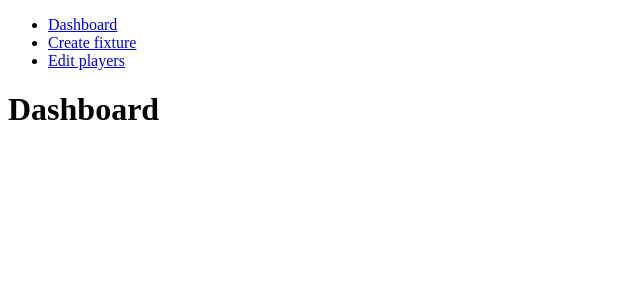
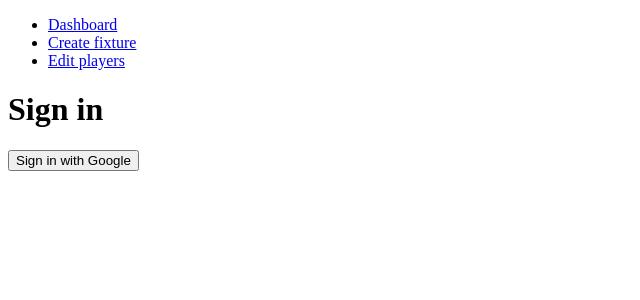
Before and after one commit to dlh89/ELO-teams, a SvelteKit app: page / in a window 1280 px wide. Shown: the top 300 px of the page, without its empty margins (0-640 px from the left). Built offline with nearby package versions, Linux system fonts and the light colour scheme; no server answers.

Commit message:
Handle google sign in with redirect in index.svelte

```diff
--- a/src/routes/index.svelte
+++ b/src/routes/index.svelte
@@ -1 +1,30 @@
-<h1>Dashboard</h1>
+<script>
+    import { app } from "../config/firebase";
+    import { getAuth } from "firebase/auth";
+    import { signInWithRedirect, GoogleAuthProvider, getRedirectResult } from "firebase/auth";
+    import { onMount } from 'svelte';
+    import { goto } from '$app/navigation';
+
+    const auth = getAuth(app);
+
+    async function handleSignIn() {
+        // Google Auth with redirect
+        const provider = new GoogleAuthProvider();
+        await signInWithRedirect(auth, provider);
+    }
+
+    onMount(async () => {
+        // TODO check if already logged in
+
+		const result = await getRedirectResult(auth);
+        if (result) {
+            // This is the signed-in user
+            console.log('result:', result);
+            const user = result.user;
+            goto('/dashboard');
+        }
+	});
+</script>
+
+<h1>Sign in</h1>
+<button on:click="{handleSignIn}">Sign in with Google</button>
```
